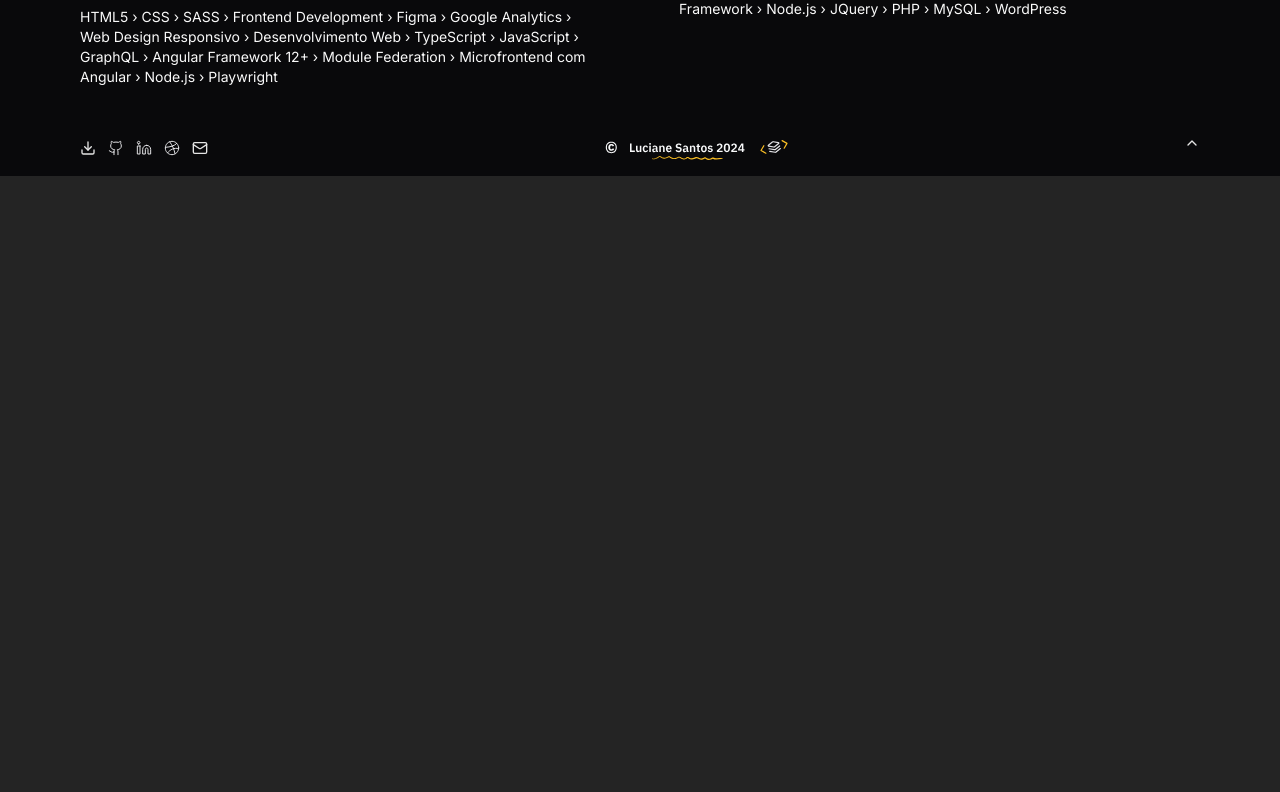
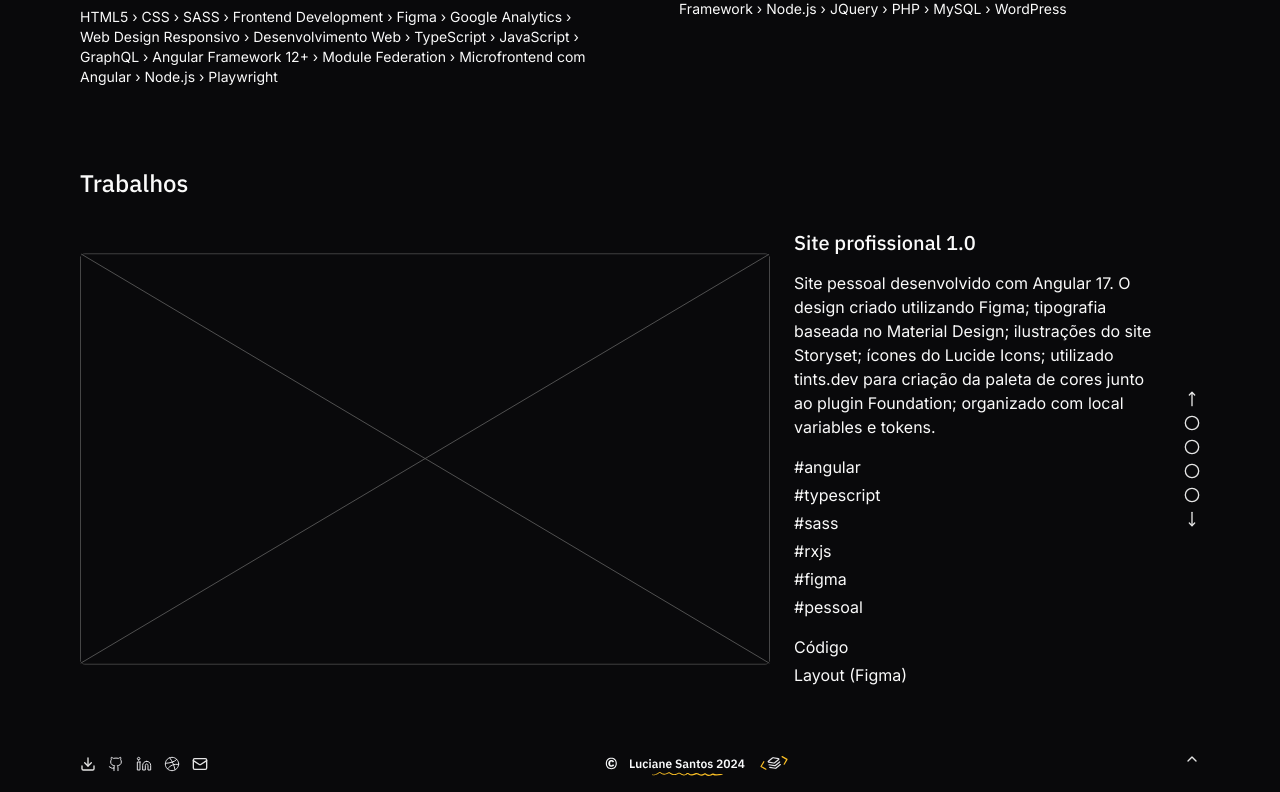
Before and after one commit to lucianesantcs/lucianesantcs.github.io, a React (Vite) app: page / in a window 1280 px wide. Shown: the part 829-1621 px from the top of the page. Before the commit the page ends 1005 px from the top, so only its background shows below. Built offline with nearby package versions, Linux system fonts and the light colour scheme.

Commit message:
feat: criado section trabalhos

```diff
--- a/src/App.tsx
+++ b/src/App.tsx
@@ -3,6 +3,7 @@ import Footer from "./components/layouts/Footer/Footer";
 import Header from "./components/layouts/Header/Header";
 import Experiencia from "./sections/Experiencia";
 import Sobre from "./sections/Sobre";
+import Trabalhos from "./sections/Trabalhos";
 
 function App() {
   return (
@@ -11,6 +12,7 @@ function App() {
       <main className="container max-w-144 mx-auto min-h-dvh px-3 md:px-10 lg:px-20">
         <Sobre />
         <Experiencia />
+        <Trabalhos />
       </main>
       <Footer />
     </>
--- a/src/components/layouts/Footer/Footer.tsx
+++ b/src/components/layouts/Footer/Footer.tsx
@@ -4,7 +4,7 @@ import SocialIcons from "@/components/ui/SocialIcons";
 
 const Footer = () => {
   return (
-    <footer className="max-w-144 mx-auto flex w-full justify-between px-3 py-4 md:px-10 lg:px-20 md:gap-28 lg:gap-40 mt-8">
+    <footer className="max-w-144 mx-auto flex w-full justify-between px-3 py-4 md:px-10 lg:px-20 md:gap-28 lg:gap-40 mt-12">
       <SocialIcons showLabel={false} showExternalLinkIcon={false} />
       <img src={assinatura} />
       <ChevronUp color="#e5e5e5" size={16} />
--- /dev/null
+++ b/src/sections/Trabalhos.tsx
@@ -0,0 +1,55 @@
+import imagemSkeleton from "@/assets/images/svg/imagemSkeleton.svg";
+import { Circle, MoveDown, MoveUp } from "lucide-react";
+
+const Trabalhos = () => {
+  return (
+    <section className="flex mt-20 flex-col gap-8">
+      <h2 className="font-serif text-2xl font-medium">Trabalhos</h2>
+      <section className="flex gap-6">
+        <img src={imagemSkeleton} style={{ width: 690 }} />
+        <aside className="flex gap-4 flex-col max-w-458">
+          <h3 className="font-serif text-xl leading-6 font-medium">
+            Site profissional 1.0
+          </h3>
+          <p className="font-sans text-base">
+            Site pessoal desenvolvido com Angular 17. O design criado utilizando
+            Figma; tipografia baseada no Material Design; ilustrações do site
+            Storyset; ícones do Lucide Icons; utilizado tints.dev para criação
+            da paleta de cores junto ao plugin Foundation; organizado com local
+            variables e tokens.
+          </p>
+          <ul className="flex gap-1 flex-col">
+            <li>#angular</li>
+            <li>#typescript</li>
+            <li>#sass</li>
+            <li>#rxjs</li>
+            <li>#figma</li>
+            <li>#pessoal</li>
+          </ul>
+          <div className="flex flex-col gap-1">
+            <a href="">Código</a>
+            <a href="">Layout (Figma)</a>
+          </div>
+        </aside>
+        <nav className="flex flex-col gap-2 justify-center">
+          <MoveUp color="#e5e5e5" size={16} />
+          <a href="">
+            <Circle color="#e5e5e5" size={16} />
+          </a>
+          <a href="">
+            <Circle color="#e5e5e5" size={16} />
+          </a>
+          <a href="">
+            <Circle color="#e5e5e5" size={16} />
+          </a>
+          <a href="">
+            <Circle color="#e5e5e5" size={16} />
+          </a>
+          <MoveDown color="#e5e5e5" size={16} />
+        </nav>
+      </section>
+    </section>
+  );
+};
+
+export default Trabalhos;
--- a/tailwind.config.js
+++ b/tailwind.config.js
@@ -57,6 +57,7 @@ export default {
       },
       maxWidth: {
         '144': '90rem',
+        '458': '28.625rem',
       }
     },
   },
```
Also changed, not shown: src/assets/images/svg/imagemSkeleton.svg (added).
